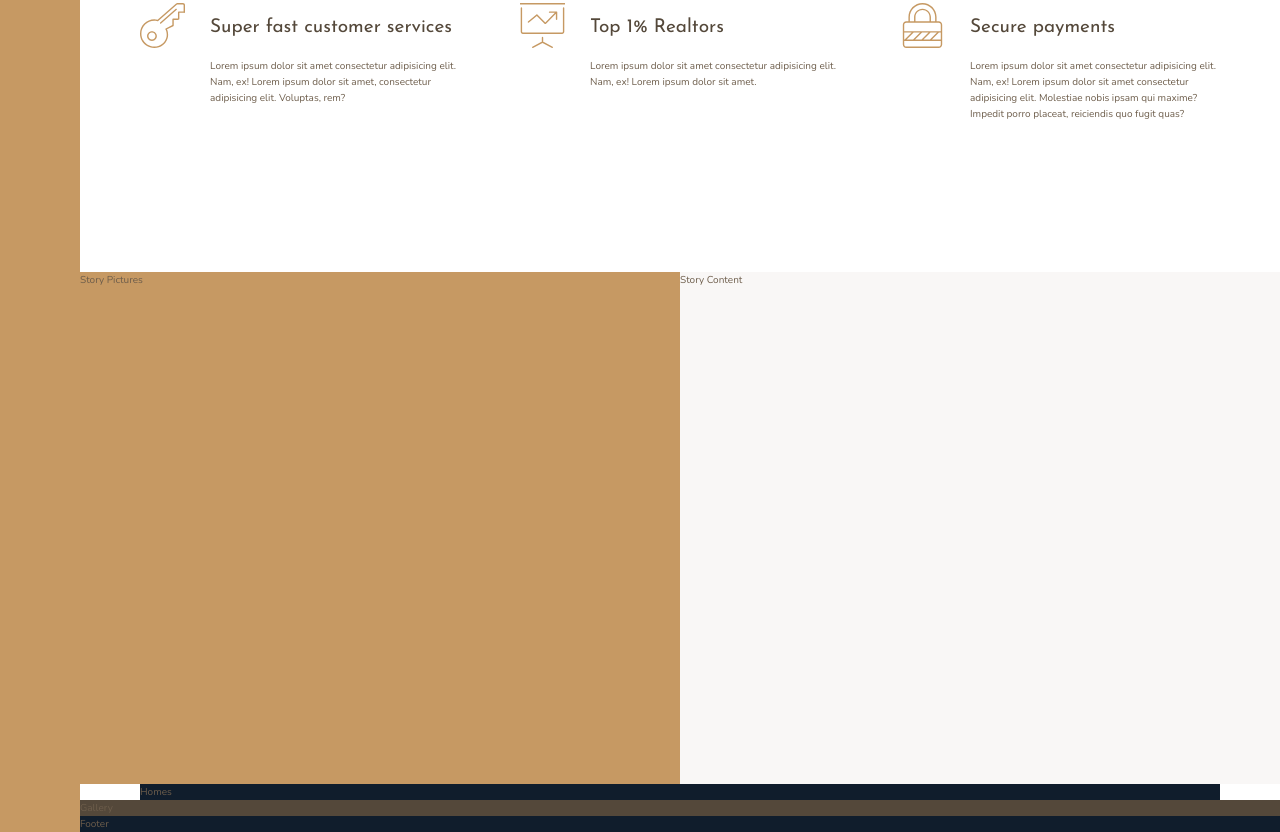
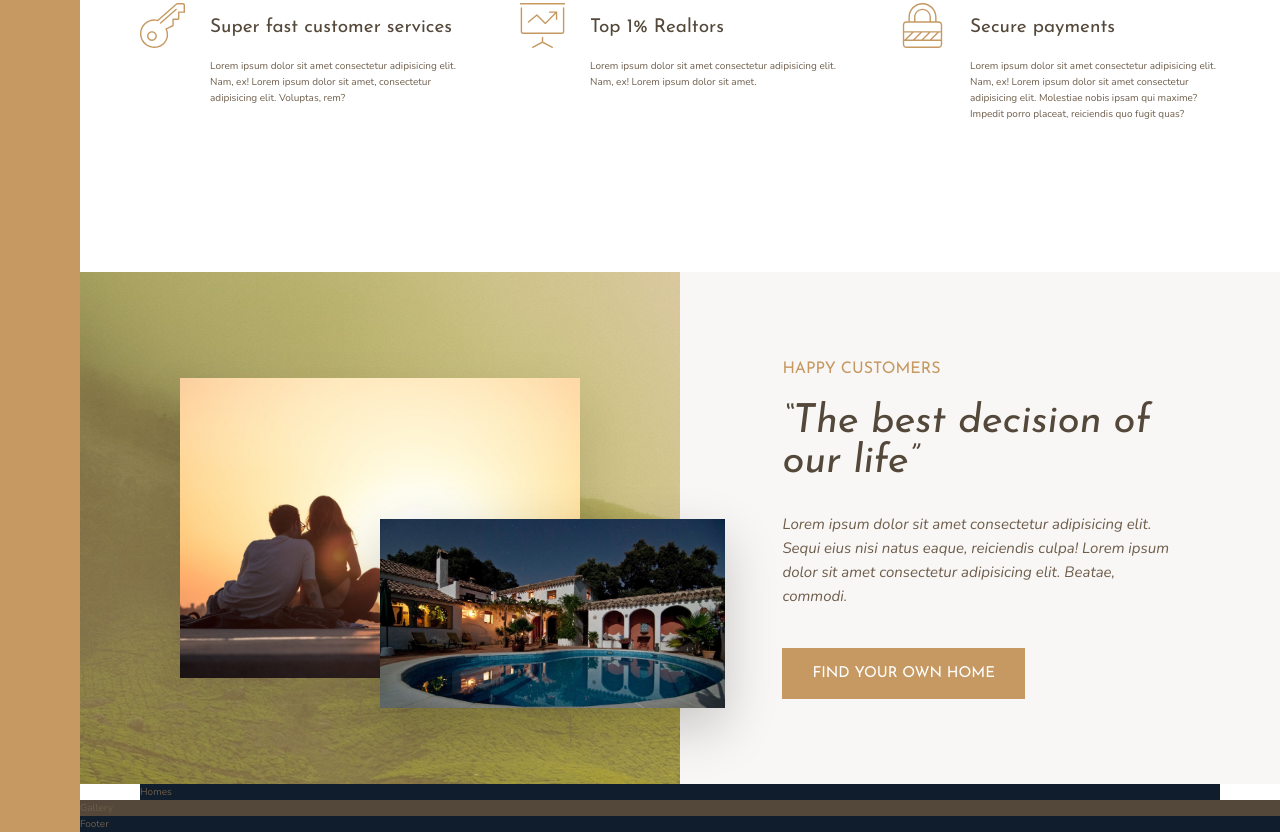
Before and after one commit to ionpdev/grid-project, a website: page index.html in a window 1280 px wide. Shown: the part 977-1809 px from the top of the page. Drawn offline with nearby package versions, Linux system fonts and the light colour scheme.

Commit message:
the story section

```diff
--- a/index.html
+++ b/index.html
@@ -66,10 +66,14 @@
             </div>
         </section>
         <div class="story__pictures">
-            Story Pictures
+            <img src="img/story-1.jpeg" alt="Fam with new house" class="story__img--1">
+            <img src="img/story-2.jpeg" alt="The new house" class="story__img--2">
         </div>
         <div class="story__content">
-            Story Content
+            <h3 class="heading-3 mb-sm">Happy Customers</h3>
+            <h2 class="heading-2 heading-2--dark mb-md">&ldquo;The best decision of our life&rdquo;</h2>
+            <p class="story__text">Lorem ipsum dolor sit amet consectetur adipisicing elit. Sequi eius nisi natus eaque, reiciendis culpa! Lorem ipsum dolor sit amet consectetur adipisicing elit. Beatae, commodi.</p>
+            <button class="btn">Find your own home</button>
         </div>
         <section class="homes">
             Homes
--- a/sass/_story.scss
+++ b/sass/_story.scss
@@ -2,10 +2,48 @@
     &__pictures {
         background-color: $color-primary;
         grid-column: full-start / col-end 4;
+
+        background-image: linear-gradient(rgba($color-primary, .5), rgba($color-primary, .5)), url(../img/back.jpg);
+
+        display: grid;
+        grid-template-rows: repeat(6, 1fr);
+        grid-template-columns: repeat(6, 1fr);
+        align-items: center;
+    }
+
+    &__img--1 {
+        width: 100%;
+        grid-row: 2 / 6;
+        grid-column: 2 / 6;
+        box-shadow: 0 2rem 5rem rgba( #000000, .1);
+    }
+
+    &__img--2 {
+        width: 115%;
+        grid-row: 4 / 6;
+        grid-column: 4 / 7;
+        z-index: 20;
+        box-shadow: 0 2rem 5rem rgba( #000000, .2);
     }
 
     &__content {
         background-color: $color-grey-light-1;
         grid-column: col-start 5 / full-end;
+
+        padding: 6rem 8vw;
+
+        // display: flex;
+        // flex-direction: column;
+        // justify-content: center;
+        // align-items: flex-start;
+        display: grid;
+        align-content: center;
+        justify-items: start;
+    }
+
+    &__text {
+        font-size: 1.5rem;
+        font-style: italic;
+        margin-bottom: 4rem;
     }
 }
--- a/sass/_typography.scss
+++ b/sass/_typography.scss
@@ -9,10 +9,19 @@
 
 .heading-2 {
     @extend %heading;
+    font-size: 4rem;
+    font-style: italic;
+    line-height: 1;
+
+    &--light {color: $color-grey-light-1;}
+    &--dark {color: $color-grey-dark-1;}
 }
 
 .heading-3 {
     @extend %heading;
+    font-size: 1.6rem;
+    color: $color-primary;
+    text-transform: uppercase;
 }
 
 .heading-4 {
@@ -22,3 +31,36 @@
     &--light {color: $color-grey-light-1;}
     &--dark {color: $color-grey-dark-1;}
 }
+
+.btn {
+    background-color: $color-primary;
+    color: #ffffff;
+    border: none;
+    border-radius: 0;
+    font-family: $font-display;
+    font-size: 1.5rem;
+    text-transform: uppercase;
+    padding: 1.8rem 3rem;
+    cursor: pointer;
+    transition: all .2s;
+
+    &:hover {
+        background-color: $color-primary-dark;
+    }
+}
+
+// margins
+.mb-sm {
+    margin-bottom: 2rem;
+}
+
+.mb-md {
+    margin-bottom: 3rem;
+}
+
+.mb-lg {
+    margin-bottom: 4rem;
+}
+.mb-hg {
+    margin-bottom: 8rem;
+}
```
Also changed, not shown: css/style.css.
